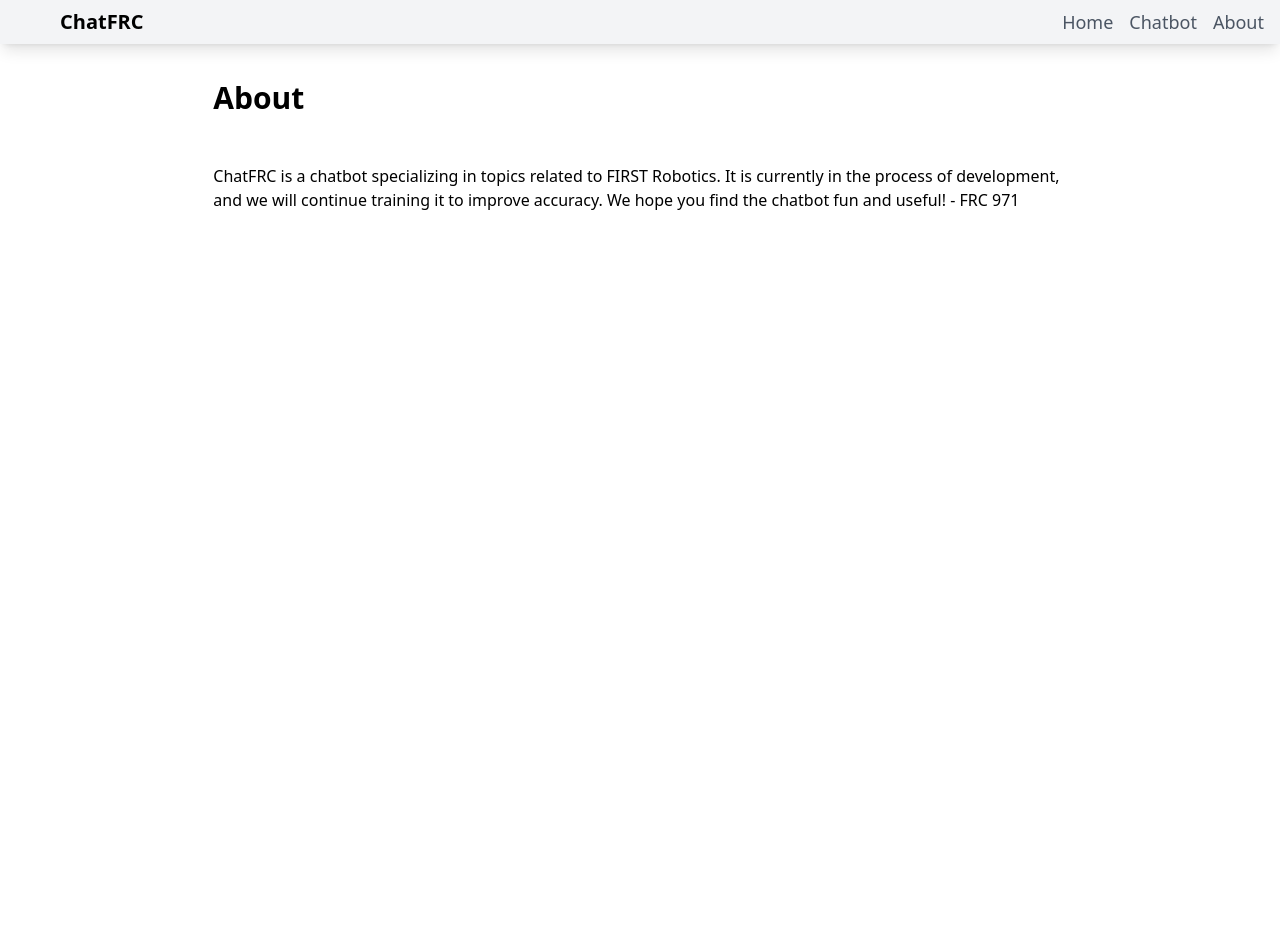
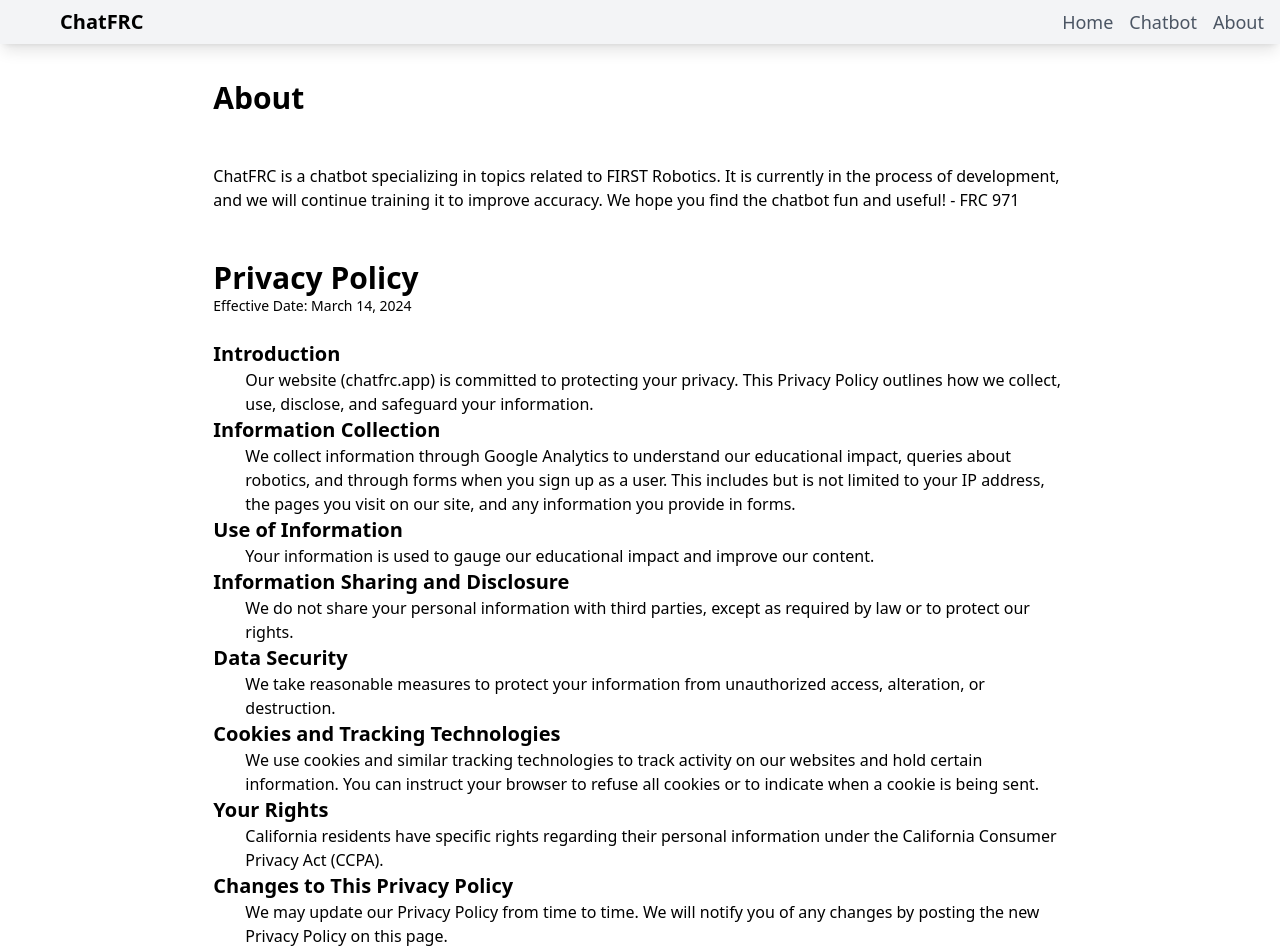
Before and after one commit to frc971/chatfrc, a SvelteKit app: page /about in a window 1280 px wide. Shown: the top 952 px of the page. Before the commit the page ends 880 px from the top, so only its background shows below. Built offline with nearby package versions, Linux system fonts and the light colour scheme.

Commit message:
Add a basic privacy policy
This will likely need to be updated to comply with both the Google
Analytics terms of use and US law, but this is a good preliminary step
to getting a privacy policy.

Signed-off-by: Maxwell Henderson <mxwhenderson@gmail.com>

```diff
--- a/src/routes/about/+page.svelte
+++ b/src/routes/about/+page.svelte
@@ -3,9 +3,68 @@
 </script>
 
 <div class="m-auto justify-center w-2/3 h-full mt-20">
-	<h1 class="text-3xl font-bold">About</h1>
+	<h1>About</h1>
 	{#each about_text.split('\n') as line}
 		<br />
 		<p>{line}</p>
 	{/each}
+	<br />
+	<h1>Privacy Policy</h1>
+	<p class="text-sm">Effective Date: March 14, 2024</p>
+	<br />
+	<h2>Introduction</h2>
+	<p class="indent">
+		Our website (chatfrc.app) is committed to protecting your privacy. This Privacy Policy outlines
+		how we collect, use, disclose, and safeguard your information.
+	</p>
+	<h2>Information Collection</h2>
+	<p class="indent">
+		We collect information through Google Analytics to understand our educational impact, queries
+		about robotics, and through forms when you sign up as a user. This includes but is not limited
+		to your IP address, the pages you visit on our site, and any information you provide in forms.
+	</p>
+	<h2>Use of Information</h2>
+	<p class="indent">
+		Your information is used to gauge our educational impact and improve our content.
+	</p>
+	<h2>Information Sharing and Disclosure</h2>
+	<p class="indent">
+		We do not share your personal information with third parties, except as required by law or to
+		protect our rights.
+	</p>
+	<h2>Data Security</h2>
+	<p class="indent">
+		We take reasonable measures to protect your information from unauthorized access, alteration, or
+		destruction.
+	</p>
+	<h2>Cookies and Tracking Technologies</h2>
+	<p class="indent">
+		We use cookies and similar tracking technologies to track activity on our websites and hold
+		certain information. You can instruct your browser to refuse all cookies or to indicate when a
+		cookie is being sent.
+	</p>
+	<h2>Your Rights</h2>
+	<p class="indent">
+		California residents have specific rights regarding their personal information under the
+		California Consumer Privacy Act (CCPA).
+	</p>
+	<h2>Changes to This Privacy Policy</h2>
+	<p class="indent">
+		We may update our Privacy Policy from time to time. We will notify you of any changes by posting
+		the new Privacy Policy on this page.
+	</p>
+	<h2>Contact Us</h2>
+	<p class="indent">If you have any questions about this Privacy Policy, please contact us.</p>
 </div>
+
+<style lang="postcss">
+	h1 {
+		@apply text-3xl font-bold;
+	}
+	h2 {
+		@apply font-bold text-xl;
+	}
+	.indent {
+		@apply ml-8;
+	}
+</style>
```
